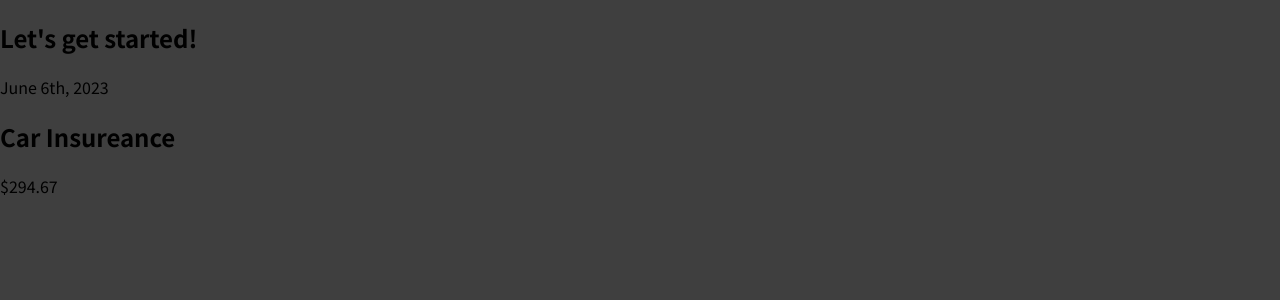
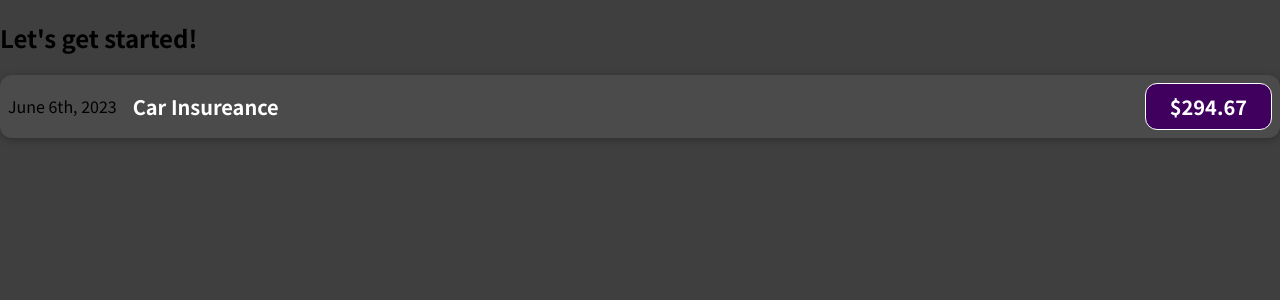
Before and after one commit to jffrsnpbbr/react-course, a React (Create React App) app in the folder react-complete-guide/: page / in a window 1280 px wide. Shown: the top 300 px of the page. Built offline with nearby package versions, Linux system fonts and the light colour scheme.

Commit message:
adding basic css styling

```diff
--- /dev/null
+++ b/react-complete-guide/src/components/ExpenseItem.css
@@ -0,0 +1,56 @@
+.expense-item {
+  display: flex;
+  justify-content: space-between;
+  align-items: center;
+  box-shadow: 0 2px 8px rgba(0, 0, 0, 0.25);
+  padding: 0.5rem;
+  margin: 1rem 0;
+  border-radius: 12px;
+  background-color: #4b4b4b;
+}
+
+.expense-item__description {
+  display: flex;
+  flex-direction: column;
+  gap: 1rem;
+  align-items: flex-end;
+  flex-flow: column-reverse;
+  justify-content: flex-start;
+  flex: 1;
+}
+
+.expense-item h2 {
+  color: #3a3a3a;
+  font-size: 1rem;
+  flex: 1;
+  margin: 0 1rem;
+  color: white;
+}
+
+.expense-item__price {
+  font-size: 1rem;
+  font-weight: bold;
+  color: white;
+  background-color: #40005d;
+  border: 1px solid white;
+  padding: 0.5rem;
+  border-radius: 12px;
+}
+
+@media (min-width: 580px) {
+  .expense-item__description {
+    flex-direction: row;
+    align-items: center;
+    justify-content: flex-start;
+    flex: 1;
+  }
+
+  .expense-item__description h2 {
+    font-size: 1.25rem;
+  }
+
+  .expense-item__price {
+    font-size: 1.25rem;
+    padding: 0.5rem 1.5rem;
+  }
+}
--- a/react-complete-guide/src/components/ExpenseItem.js
+++ b/react-complete-guide/src/components/ExpenseItem.js
@@ -1,10 +1,12 @@
+import './ExpenseItem.css';
+
 function ExpenseItem() {
   return (
-    <div>
+    <div className='expense-item'>
       <div>June 6th, 2023</div>
-      <div>
+      <div className='expense-item__description'>
         <h2>Car Insureance</h2>
-        <div>$294.67</div>
+        <div className='expense-item__price'>$294.67</div>
       </div>
     </div>
   );
```
